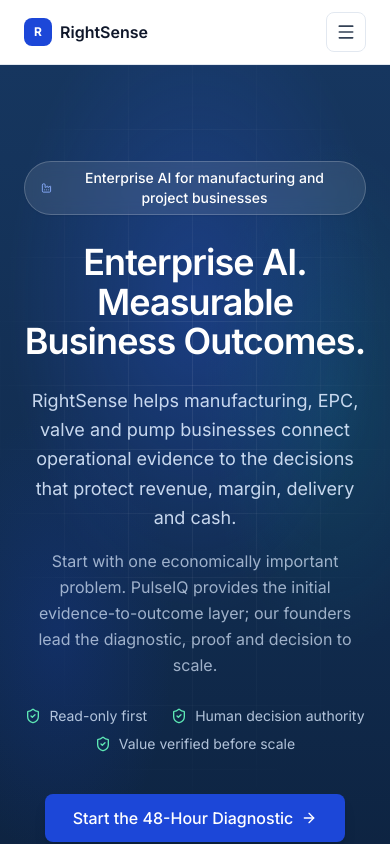
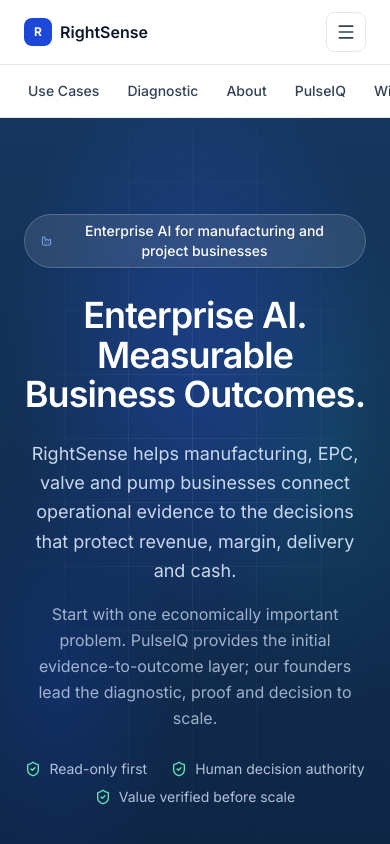
Before and after one commit to mohan69/RightSense, a Next.js app: page / in a window 390 px wide. Shown: the top 844 px of the page. Built offline with nearby package versions, Linux system fonts and the light colour scheme.

Commit message:
Keep quick navigation visible on mobile

```diff
--- a/src/components/layout/Nav.tsx
+++ b/src/components/layout/Nav.tsx
@@ -72,6 +72,14 @@
         </button>
       </div>
 
+      <nav aria-label="Quick navigation" className="md:hidden flex items-center gap-1 overflow-x-auto border-t border-line px-4 py-2">
+        {[...marketNav, ...productNav].map((item) => (
+          <Link key={item.href} href={item.href} className="shrink-0 rounded-md px-3 py-2 text-sm font-medium text-ink-700 hover:bg-canvas">
+            {item.label}
+          </Link>
+        ))}
+      </nav>
+
       {open ? (
         <div className="md:hidden border-t border-line bg-white">
           <nav className="mx-auto flex max-w-6xl flex-col gap-1 px-4 py-4">
```
